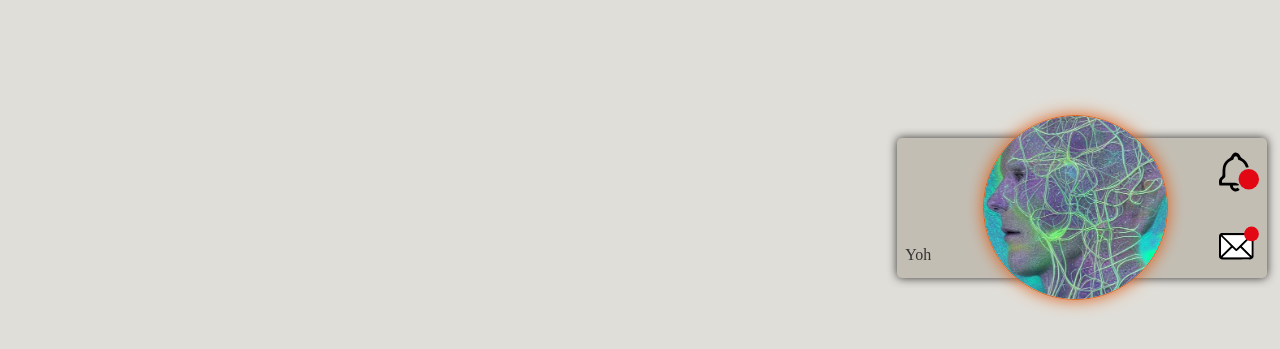
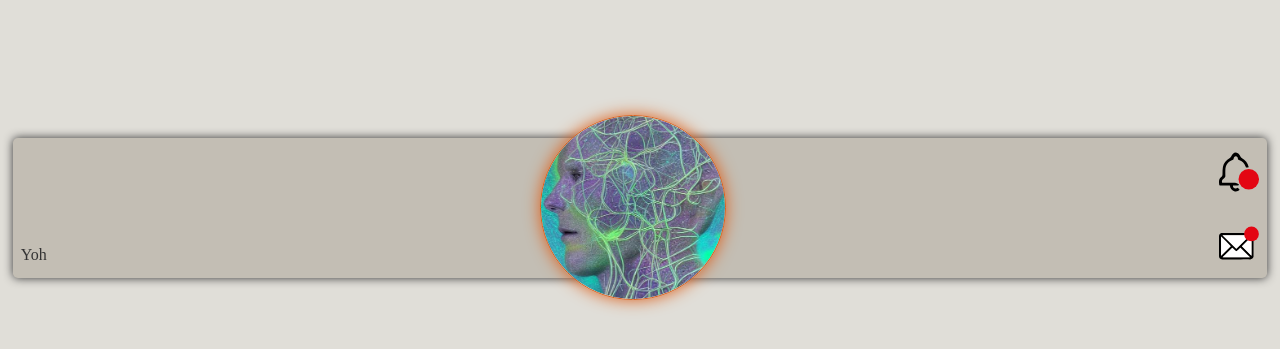
Before and after one commit to WildCodeSchool/2022-09-JS-PARIS-NEURON, a React (Vite) app in the folder frontend/: page / in a window 1280 px wide. Shown: the top 349 px of the page. Built offline with nearby package versions, Linux system fonts and the light colour scheme.

Commit message:
change size in userheader and cardlist.scss, add showdots in cardlist, add borderradius in avatar-content in scss,

```diff
--- a/frontend/src/components/Avatar/Avatar.jsx
+++ b/frontend/src/components/Avatar/Avatar.jsx
@@ -16,8 +16,6 @@ export const Avatar = () => {
         className="avatar-content"
         src="\src\assets\avatarDefaultv2.svg"
         alt="Avatar"
-        width="100%"
-        height="100%"
       />
     </div>
   );
--- a/frontend/src/components/Avatar/Avatar.scss
+++ b/frontend/src/components/Avatar/Avatar.scss
@@ -43,5 +43,8 @@
 
   .avatar-content {
     object-fit: cover;
+    width: 100%;
+    height: 100%;
+    border-radius: 50%;
   }
 }
--- a/frontend/src/components/CardList/CardList.jsx
+++ b/frontend/src/components/CardList/CardList.jsx
@@ -38,7 +38,7 @@ export const CardList = () => {
 
   return (
     <div className="carousel">
-      <Carousel responsiveLayout={neuronList} mobileBreakpoint={0}>
+      <Carousel responsiveLayout={neuronList} mobileBreakpoint={0} showDots>
         {neurons.map((neuron) => (
           <Carousel.Item key={neuron}>
             <div className="item">
--- a/frontend/src/components/CardList/CardList.scss
+++ b/frontend/src/components/CardList/CardList.scss
@@ -1,7 +1,7 @@
 .carousel {
   width: 100%;
   height: 100%;
-  margin: 5% 0;
+
   .item {
     margin: 1rem 0;
     display: flex;
--- a/frontend/src/components/UserHeader/UserHeader.scss
+++ b/frontend/src/components/UserHeader/UserHeader.scss
@@ -1,7 +1,7 @@
 @import "../../colors.scss";
 
 .userheader {
-  width: 370px;
+  width: 100%;
   height: 18%;
   background-color: $warm-grey-2;
   display: flex;
```
